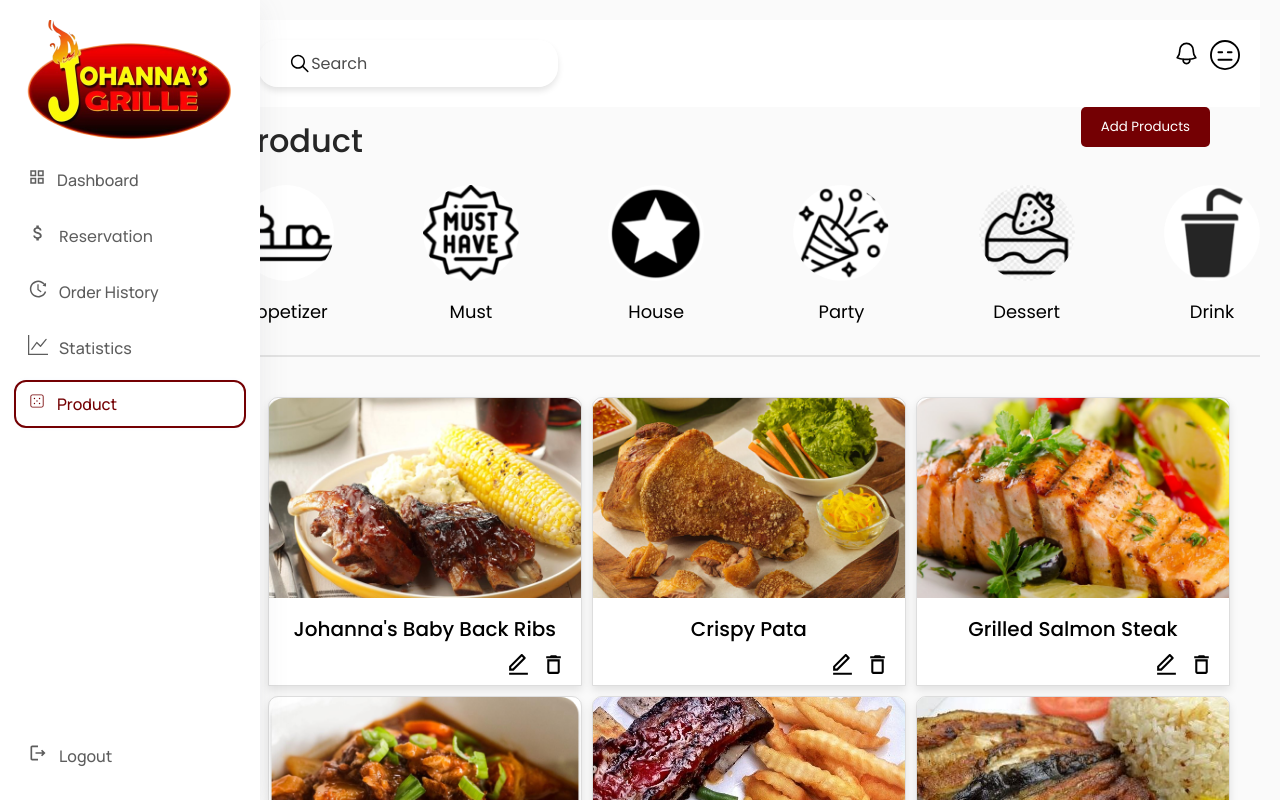
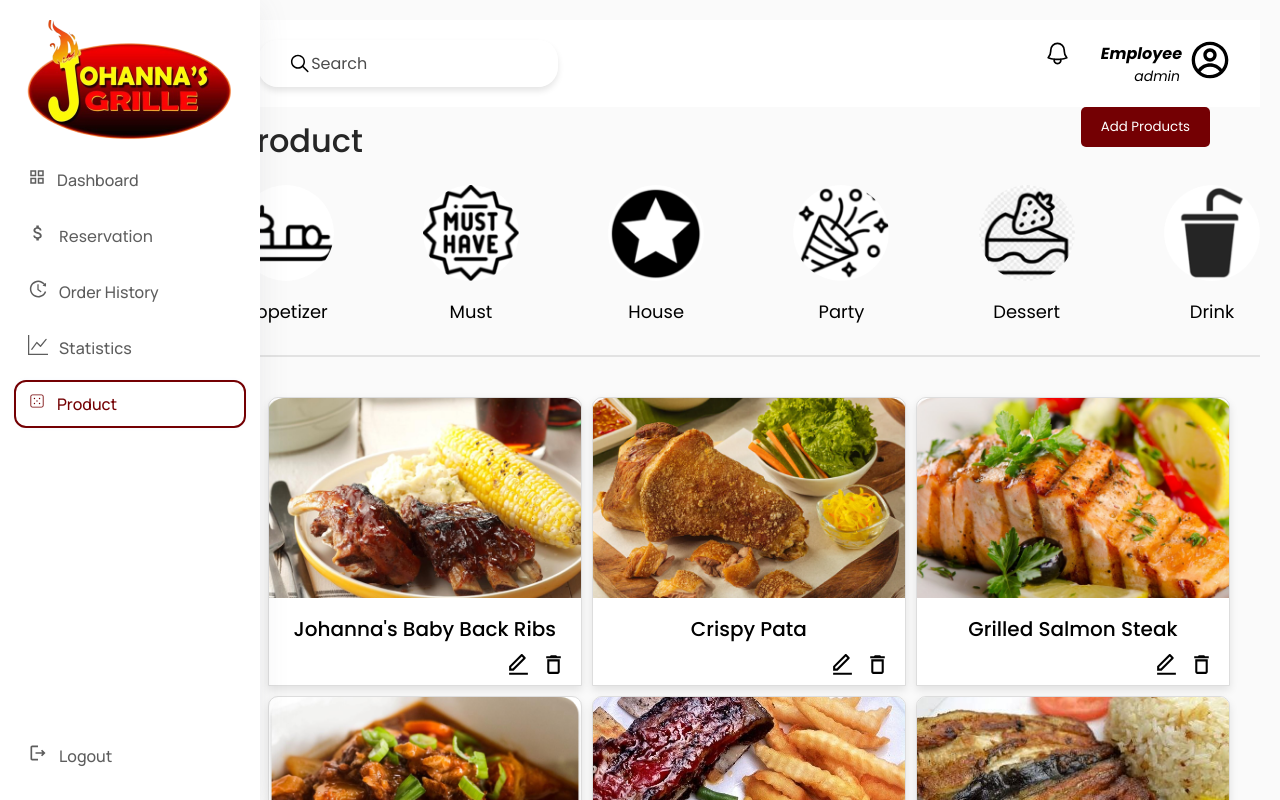
Before and after one commit to LeeRovicFestijo/Johannas_Grille, a React (Vite) app: page /employee/product in a window 1280 px wide. Shown: the top 800 px of the page. Built offline with nearby package versions, Linux system fonts and the light colour scheme; sample sign-in values are in the browser's storage.

Commit message:
updateeee

```diff
--- a/src/components/Employee/Header/Header.jsx
+++ b/src/components/Employee/Header/Header.jsx
@@ -1,6 +1,6 @@
 import React from 'react';
 import './Header.css'
-import { BsEmojiExpressionless } from "react-icons/bs";
+import ProfileHeader from './HeaderProfile';
 import { IoIosSearch } from "react-icons/io";
 import { HiOutlineBell } from "react-icons/hi2";
 
@@ -19,7 +19,7 @@ const Header = () => {
     </div>
       <div className="em-profile-icon">
         <i>< HiOutlineBell size={27} /> </i>
-        <i>< BsEmojiExpressionless size={30} /> </i>
+        <i>< ProfileHeader /> </i>
       </div>
     </header>
   );
--- /dev/null
+++ b/src/components/Employee/Header/HeaderProfile.css
@@ -0,0 +1,88 @@
+.emp-profile-header {
+    display: flex;
+    flex-wrap: wrap;
+    gap: 1.25rem;
+    justify-content: space-between;
+    color: black;
+    margin-right: 0.625rem;
+    max-width: 100%;
+  }
+
+  .emp-profile-header h1 {
+    margin: auto 0;
+    font-size: 2.5rem;
+    font-weight: bold;
+  }
+
+  .emp-profile-container {
+    display: flex;
+    gap: 0.5rem;
+    text-align: right;
+    align-items: center;
+  }
+
+  .emp-profile-info {
+    display: flex;
+    flex-direction: column;
+    margin: auto 0;
+  }
+
+  .emp-profile-info .emp-name {
+    font-size: 1rem;
+    font-weight: bold;
+  }
+
+  .emp-profile-info .emp-role {
+    align-self: flex-end;
+    font-size: 0.875rem;
+    margin-right: 0.125rem;
+  }
+
+  .emp-profile-image {
+    object-fit: contain;
+    border-radius: 50%;
+    width: 50px;
+    height: 50px;
+  }
+
+  .emp-dropdown {
+    position: relative;
+  }
+
+  .emp-dropdown-content {
+    position: absolute;
+    top: 100%;
+    right: 0;
+    background-color: white;
+    box-shadow: 0 4px 6px rgba(0, 0, 0, 0.1);
+    border-radius: 0.5rem;
+    padding: 1rem;
+    width: 12rem;
+    z-index: 10;
+  }
+
+  .emp-dropdown-content ul {
+    list-style: none;
+    padding: 0;
+    margin: 0;
+  }
+
+  .emp-dropdown-content li {
+    padding: 0.2rem 0.5rem;
+    font-size: 15px;
+    cursor: pointer;
+    border-radius: 0.375rem;
+    transition: 0.5s;
+  }
+
+  .emp-dropdown-content li:hover {
+    background-color: #e5e7eb;
+  }
+
+  .emp-dropdown-content li.emp-logout {
+    color: red;
+  }
+
+  .emp-dropdown-content li.emp-logout:hover {
+    background-color: #fee2e2;
+  }
--- /dev/null
+++ b/src/components/Employee/Header/HeaderProfile.jsx
@@ -0,0 +1,74 @@
+
+import React, { useState, useEffect } from 'react';
+import { CgProfile } from "react-icons/cg";
+import { useNavigate } from 'react-router-dom';
+import './HeaderProfile.css'; // Import the CSS
+
+function ProfileHeader({ text }) {
+  const [isDropdownOpen, setIsDropdownOpen] = useState(false);
+  const navigate = useNavigate();
+
+  // Toggles the dropdown menu
+  const toggleDropdown = () => {
+    setIsDropdownOpen(prev => !prev);
+  };
+
+  // Handle clicks outside of the dropdown to close it
+  const handleClickOutside = (event) => {
+    if (!event.target.closest('.dropdown') && isDropdownOpen) {
+      setIsDropdownOpen(false);
+    }
+  };
+
+  useEffect(() => {
+    document.addEventListener('mousedown', handleClickOutside);
+    return () => {
+      document.removeEventListener('mousedown', handleClickOutside);
+    };
+  }, [isDropdownOpen]);
+
+  // Handle logout by clearing the session storage
+  const handleLogout = () => {
+    sessionStorage.clear(); // Clear session storage on logout
+    navigate('/admin/login'); // Redirect to login page
+  };
+
+  useEffect(() => {
+    const username = sessionStorage.getItem('username');
+    const usertype = sessionStorage.getItem('usertype');
+
+    // If no user is logged in, redirect to login page
+    if (!username || !usertype) {
+      navigate('/admin/login');
+    }
+  }, [navigate]);
+
+  return (
+    <header className="emp-profile-header">
+      <h1>{text}</h1>
+      <div className="emp-profile-container">
+        <div className="emp-profile-info">
+          <div className="emp-name">
+            {`${sessionStorage.getItem('firstname') || 'Employee'} ${sessionStorage.getItem('lastname') || ''}`}
+          </div>
+          <div className="emp-role">{sessionStorage.getItem('usertype') || 'Employee'}</div>
+        </div>
+        <div className="emp-dropdown">
+          <i className="emp-profile-image" onClick={toggleDropdown} aria-expanded={isDropdownOpen}>
+            <CgProfile size={40} />
+          </i>
+          {isDropdownOpen && (
+            <div className="emp-dropdown-content">
+              <ul>
+                <li>Account Settings</li>
+                <li className="emp-logout" onClick={handleLogout}>Logout</li>
+              </ul>
+            </div>
+          )}
+        </div>
+      </div>
+    </header>
+  );
+}
+
+export default ProfileHeader;
--- a/src/pages/Admin/Login/Login.jsx
+++ b/src/pages/Admin/Login/Login.jsx
@@ -20,12 +20,13 @@ const Admin_LoginPopUp = () => {
 
       const data = await response.json();
       if (data.success) {
-      // Store user info in session storage
+        // Store user info in sessionStorage
         sessionStorage.setItem('username', username);
         sessionStorage.setItem('firstname', data.firstname); // Store firstname
         sessionStorage.setItem('lastname', data.lastname);   // Store lastname
+        sessionStorage.setItem('email', data.email);
         sessionStorage.setItem('usertype', data.usertype);
-      sessionStorage.setItem('token', data.token); // If token is provided by backend
+        sessionStorage.setItem('token', data.token);         // If token is provided by backend
 
         // Redirect based on user role
         if (data.usertype === 'Admin') {
--- a/src/pages/Admin/Profile/Profile.jsx
+++ b/src/pages/Admin/Profile/Profile.jsx
@@ -1,67 +1,88 @@
-import "./Profile.css"; // Assuming the styles are in ProfileAdmin.css
+import React, { useEffect, useState } from 'react';
+import Sidebar from "../../../components/Admin/Sidebar/Sidebar";
 import { RxAvatar } from "react-icons/rx";
-import Sidebar from "../../../components/Admin/Sidebar/Sidebar";
+import "./Profile.css";
 
 const ProfileAdmin = () => {
+  const [firstname, setFirstname] = useState('');
+  const [lastname, setLastname] = useState('');
+  const [email, setEmail] = useState('');  // This should store the email
+  const [usertype, setUserType] = useState('');
+  const [username, setUsername] = useState('');
+
+  useEffect(() => {
+    setFirstname(sessionStorage.getItem('firstname'));
+    setLastname(sessionStorage.getItem('lastname'));
+    setEmail(sessionStorage.getItem('email')); // Check if this retrieves the email
+    setUserType(sessionStorage.getItem('usertype'));
+    setUsername(sessionStorage.getItem('username'));
+
+    console.log(sessionStorage.getItem('email')); // Check if email is retrieved correctly
+  }, []);
+
+
   return (
     <main>
-      {/* Left side - Sidebar */}
       <Sidebar />
-
-      {/* Right side - Content of the page */}
       <div className="admin-profile-wrapper">
         <div className="admin-profile-header">
           <h1>Profile</h1>
         </div>
 
         <div className="admin-profile-content">
-          {/* Left Section: Profile Picture and Info */}
           <div className="admin-profile-info">
             <div className="admin-avatar-box">
               <RxAvatar className="admin-avatar" size={100} />
             </div>
-            <h2>Robelyn Macaraig</h2>
-            <p className="admin-location">Admin</p>
-
-            {/* Personal Information */}
+            <h2>{firstname} {lastname}</h2>
             <div className="admin-personal-info">
-              <p>robelyn.macaraig@gmail.com</p>
-              {/* <p>+639032145678</p> */}
+              <p>{usertype}</p> {/* Display the actual email */}
             </div>
           </div>
 
-          {/* Right Section: Account Settings Form */}
           <div className="admin-profile-form">
             <h3>Account Settings</h3>
             <div className="admin-form-row">
               <div className="admin-form-group">
                 <label htmlFor="first-name">First Name</label>
-                <input type="text" id="first-name" placeholder="First Name" />
+                <input
+                  type="text"
+                  id="first-name"
+                  value={firstname}
+                  onChange={(e) => setFirstname(e.target.value)}
+                />
               </div>
               <div className="admin-form-group">
                 <label htmlFor="last-name">Last Name</label>
-                <input type="text" id="last-name" placeholder="Last Name" />
+                <input
+                  type="text"
+                  id="last-name"
+                  value={lastname}
+                  onChange={(e) => setLastname(e.target.value)}
+                />
               </div>
             </div>
 
             <div className="admin-form-row">
               <div className="admin-form-group">
                 <label htmlFor="username">Username</label>
-                <input type="text" id="username" placeholder="username" />
+                <input
+                  type="text"
+                  id="username"
+                  value={username}
+                  onChange={(e) => setUsername(e.target.value)}
+                />
               </div>
               <div className="admin-form-group">
                 <label htmlFor="email">Email Address</label>
-                <input type="email" id="email" placeholder="Email Address" />
+                <input
+                  type="email"
+                  id="email"
+                  value={email}
+                  onChange={(e) => setEmail(e.target.value)}
+                />
               </div>
             </div>
-
-            {/* <h3>Change Password</h3> */}
-            {/* <div className="admin-form-row">
-              <div className="admin-form-group">
-                <label htmlFor="usertype">User Type</label>
-                <input type="text" id="usertype" placeholder="usertype" />
-              </div>
-            </div> */}
 
             <button className="admin-update-btn">Update</button>
           </div>
```
Also changed, not shown: 1 other file (tests, documents, lock files or other folders). Lines whose indentation alone changed are shown as unchanged.
